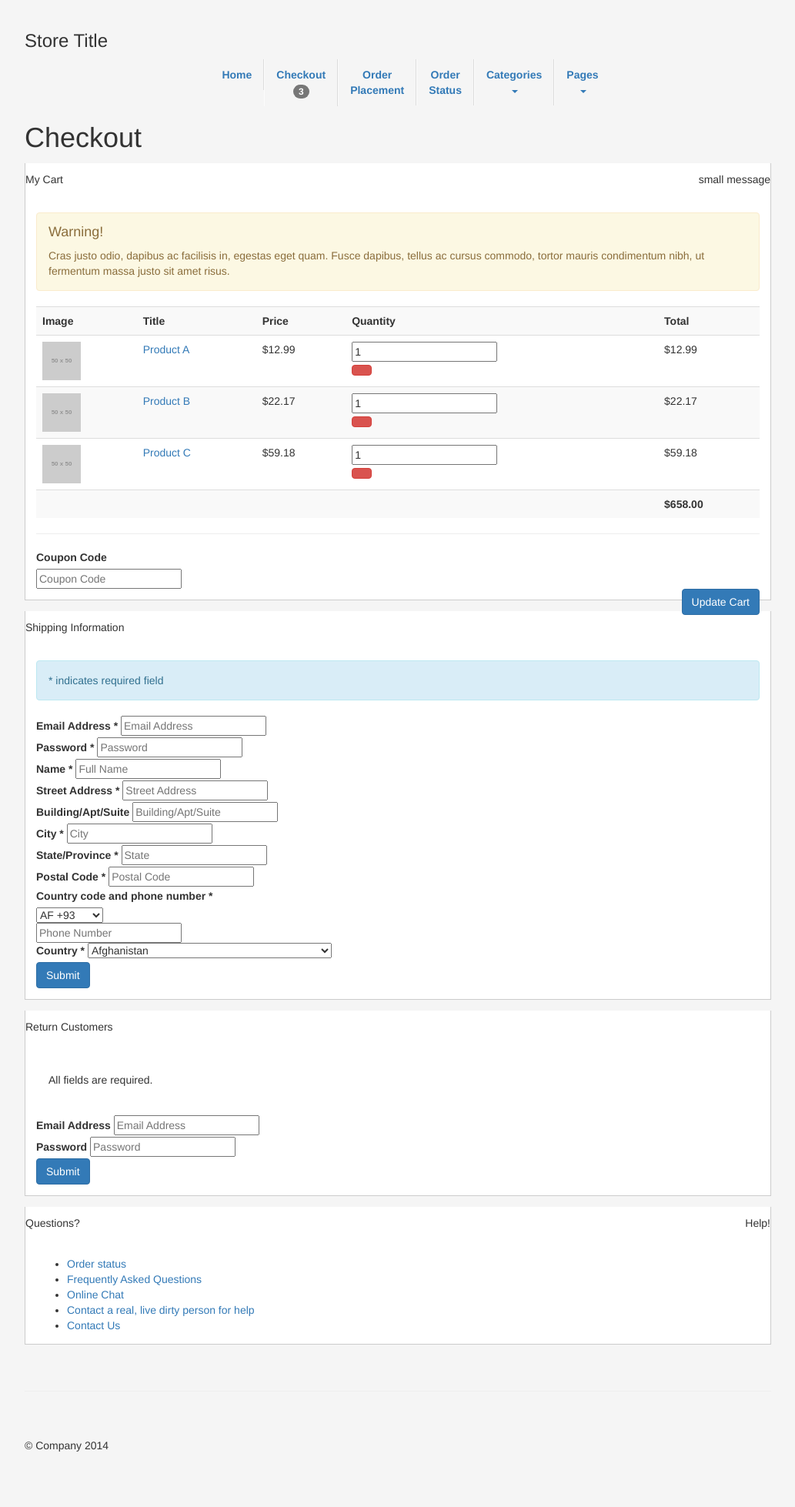
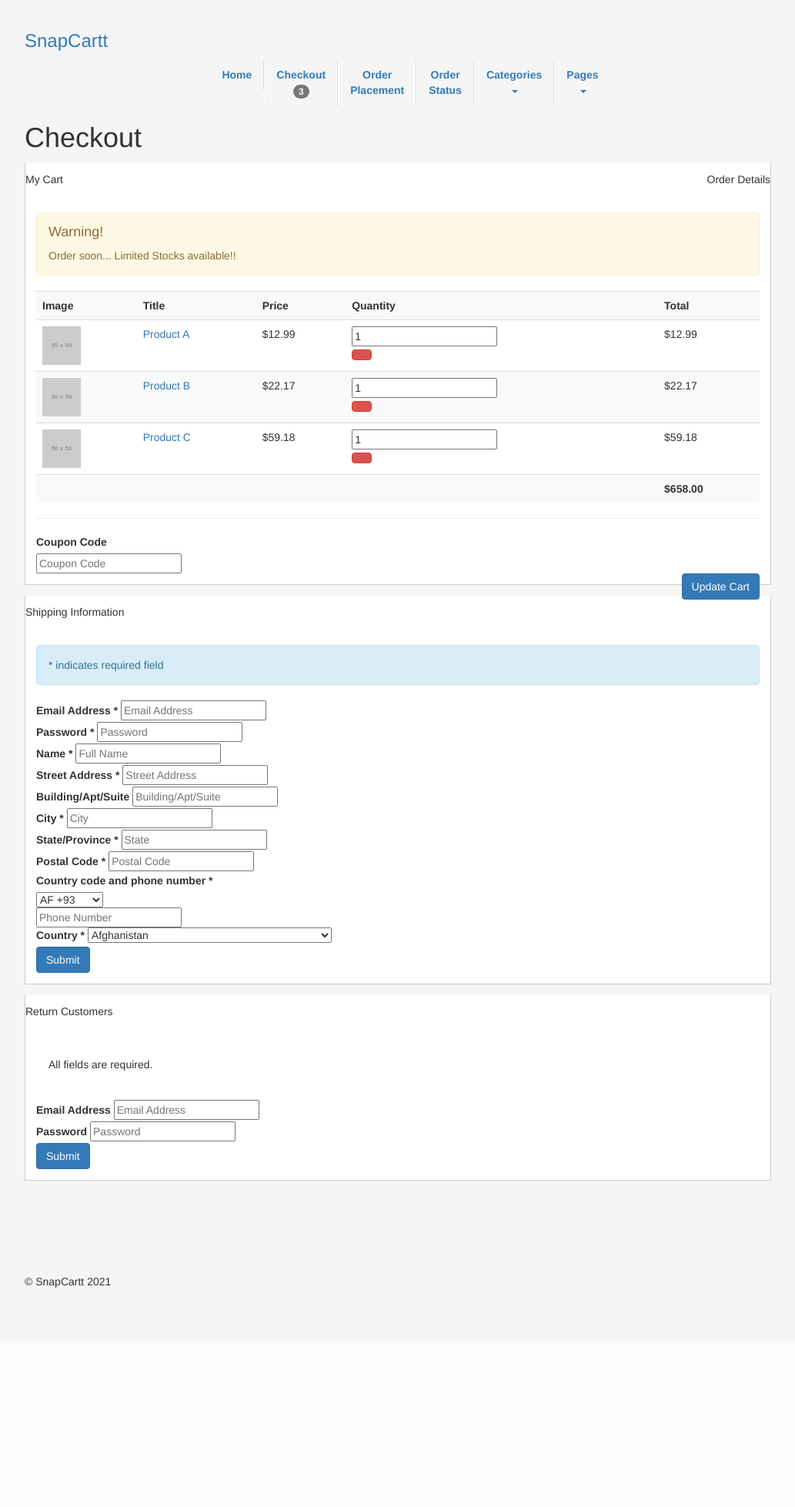
Before and after one commit to prathameshThakur/snapcartt, a Python web app: template templates/checkout.html in a window 1280 px wide. Shown: the whole page at 77% size, without its empty margins (123-1156 px from the left). After the commit the page ends 1673 px from the top, so only its background shows below. Run offline with Jinja, Linux system fonts and the light colour scheme; the template is opened without the code that fills it, so the values that code supplies are empty; grey boxes labelled with a size stand in for pictures from a placeholder-image service; some libraries are stand-ins or nearby versions.

Commit message:
Update Checkout

```diff
--- a/templates/checkout.html
+++ b/templates/checkout.html
@@ -3,7 +3,7 @@
 <html lang="en">
   <head>
     <meta charset="utf-8">
-    <title>Bootstrap e-Commerce Theme</title>
+    <title>SnapCartt</title>
     <meta name="viewport" content="width=device-width, initial-scale=1.0">
     <meta name="description" content="">
     <meta name="author" content="">
@@ -26,14 +26,14 @@
     <div class="container">
 
       <div class="masthead">
-        <h3 class="muted">Store Title</h3>
+        <h3 class="muted"><a href="index.html">SnapCartt</a></h3>
         <div class="navbar">
           <div class="navbar-inner">
             <div class="container">
               <ul class="nav">
-                <li class="active"><a href="index.html">Home</a></li>
+                <li><a href="index.html">Home</a></li>
 
-                <li><a href="checkout.html">Checkout <span class="badge badge-important">3</span></a></li>
+                <li class="active"><a href="checkout.html">Checkout <span class="badge badge-important">3</span></a></li>
                 <li><a href="new.html">Order Placement</a></li>
                 <li><a href="status.html">Order Status</a></li>
 
@@ -47,7 +47,7 @@
 				    <li><a href="list.html">Clothes</a></li>
 				    <li><a href="list.html">Shoes</a></li>
 				    <li><a href="list.html">Watches</a></li>
-				    <li><a href="list.html">Jewlery</a></li>
+				    <li><a href="list.html">Accessories</a></li>
 				    <li class="divider"></li>
 				    <li class="nav-header">Women</li>
 				    <li><a href="list.html">Clothes</a></li>
@@ -85,13 +85,13 @@
       		<div class="block">
                 <div class="navbar navbar-inner block-header">
                     <div class="muted pull-left">My Cart</div>
-                    <div class="pull-right"><span class="muted">small message</span></div>
+                    <div class="pull-right"><span class="muted">Order Details</span></div>
                 </div>
                 <div class="block-content collapse in">
                     <div class="span12">
                     	<div class="alert alert-warning">
                     		<h4>Warning!</h4>
-                    		<p>Cras justo odio, dapibus ac facilisis in, egestas eget quam. Fusce dapibus, tellus ac cursus commodo, tortor mauris condimentum nibh, ut fermentum massa justo sit amet risus.</p>
+                    		<p>Order soon... Limited Stocks available!!</p>
                     	</div>
                         <table class="table table-striped table-hover">
                         	<tr>
@@ -294,7 +294,7 @@
                     </div>
                 </div>
             </div>
-            <div class="block">
+            <!-- <div class="block">
                 <div class="navbar navbar-inner block-header">
                     <div class="muted pull-left">Questions?</div>
                     <div class="pull-right">Help!</div>
@@ -310,14 +310,14 @@
                         </ul>
                     </div>
                 </div>
-            </div>
+            </div> -->
       	</div>
       </div>
 
       <hr>
 
       <div class="footer">
-        <p>&copy; Company 2014</p>
+        <p>&copy; SnapCartt 2021</p>
       </div>
 
     </div> <!-- /container -->
```
